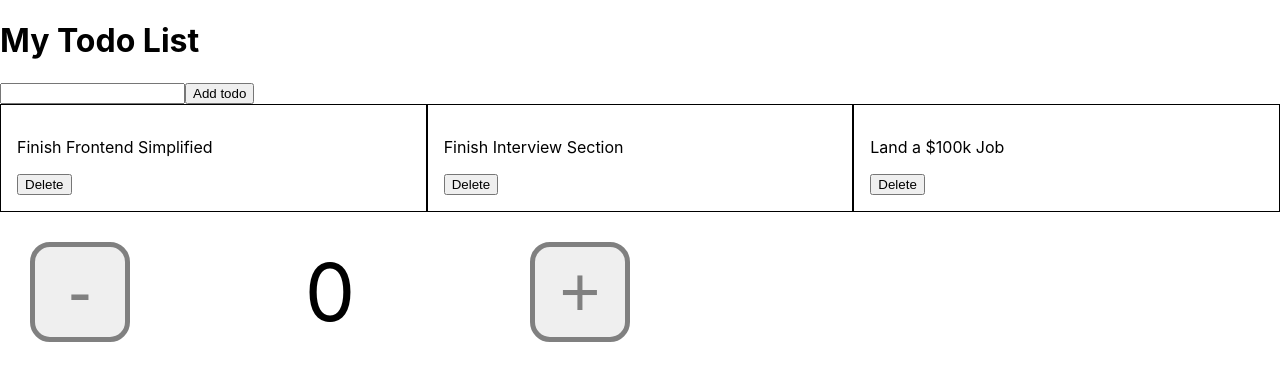
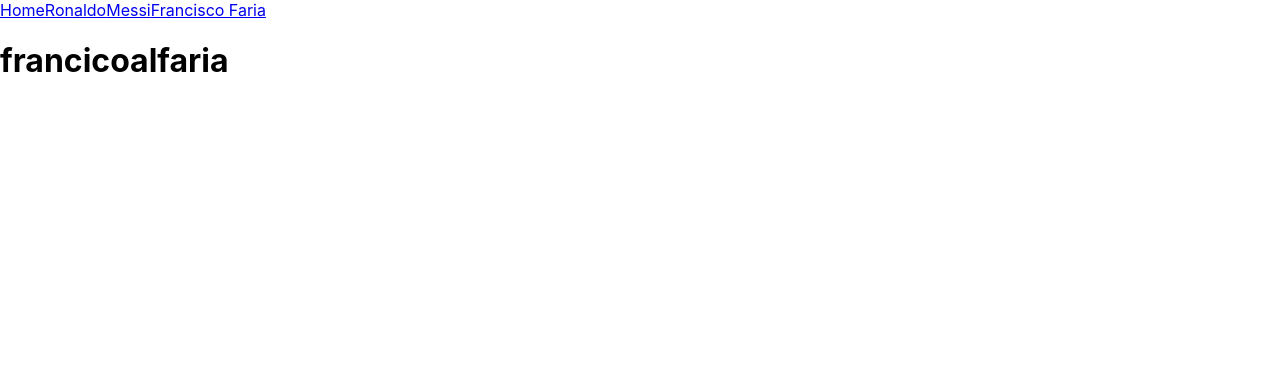
Before and after one commit to sirKavics/first-react-app, a React (Create React App) app: page /users/francicoalfaria in a window 1280 px wide. Shown: the top 380 px of the page. Built offline with nearby package versions, Linux system fonts and the light colour scheme.

Commit message:
react routing

```diff
--- a/src/App.jsx
+++ b/src/App.jsx
@@ -1,66 +1,22 @@
 import "./App.css";
-import Todo from "./Components/Todo.jsx";
-import Title from "./Components/Title.jsx";
-import Modal from "./Components/Modal.jsx";
-import Counter from "./Components/Counter.jsx";
-import React, { useState, useEffect } from "react";
+import { BrowserRouter as Router, Routes, Route } from 'react-router-dom';
+import Home from "./Pages/Home.jsx";
+import About from './Pages/About.jsx';
+import Contact from './Pages/Contact';
+import Nav from './Components/Nav.jsx';
+import Users from './Pages/Users.jsx';
 
 function App() {
-  const [showModal, setShowModal] = useState(false);
-
-  function onTodoDelete() {
-    setShowModal(true);
-  }
-
-  function cancelModal() {
-    setShowModal(false);
-  }
-
-  function confirmModal() {
-    setShowModal(false);
-  }
-
-  useEffect(() => {
-    console.log('ONLY on mount')
-  }, [])
-
-  useEffect(() => {
-    console.log(`on mount AND on ${showModal} change`)
-    // setShowModal(!showModal)
-  }, [showModal])
-
-  useEffect(() => {
-    console.log('EVERY render')
-    // setShowModal(!showModal)
-  })
 
   return (
     <div>
-      <Title />
-      <div>
-        <input
-          type="text"
-          onChange={(event) => {
-            console.log(event.target.value);
-          }}
-        />
-        <button>Add todo</button>
-      </div>
-      <div className="todo__wrapper">
-        <Todo onTodoDelete={onTodoDelete} title="Finish Frontend Simplified" />
-        <Todo onTodoDelete={onTodoDelete} title="Finish Interview Section" />
-        <Todo onTodoDelete={onTodoDelete} title="Land a $100k Job" />
-      </div>
-      <div>
-        <Counter />
-      </div>
-      {showModal && (
-        <Modal
-          cancelModal={cancelModal}
-          confirmModal={confirmModal}
-          title="Confirm Delete?"
-        />
-      )}
+      <Router>
+        <Nav />
+        <Routes>
+          <Route path="/" element={<Home />} />
+          <Route path="/users/:username" element={<Users />}/>
+        </Routes>
+      </Router>
     </div>
   );
 }
--- /dev/null
+++ b/src/Components/Nav.jsx
@@ -0,0 +1,14 @@
+import { Link } from 'react-router-dom';
+
+function Nav() {
+    return (
+        <nav>
+          <Link to="/Home">Home</Link>
+          <Link to="/users/ronaldo">Ronaldo</Link>
+          <Link to="/users/messi">Messi</Link>
+          <Link to="/users/francicoalfaria">Francisco Faria</Link>
+        </nav>
+    );
+}
+
+export default Nav;
--- /dev/null
+++ b/src/Pages/Users.jsx
@@ -0,0 +1,9 @@
+import { useParams } from 'react-router-dom';
+
+function Users() {
+    const { username } = useParams()
+
+    return <h1>{username}</h1>
+}
+
+export default Users;
```
Also changed, not shown: src/Pages/Crash Course.jsx (added, +67 -0 lines).
